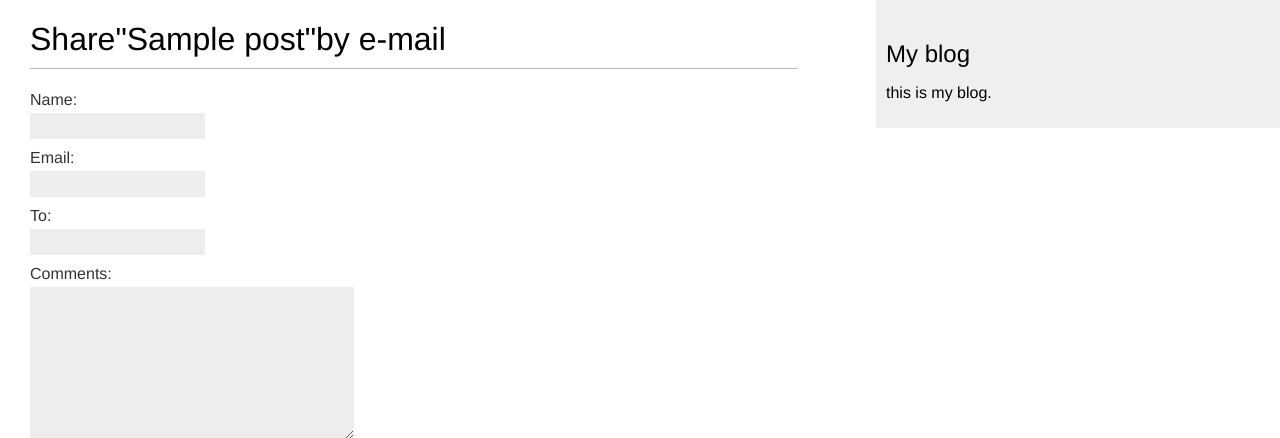
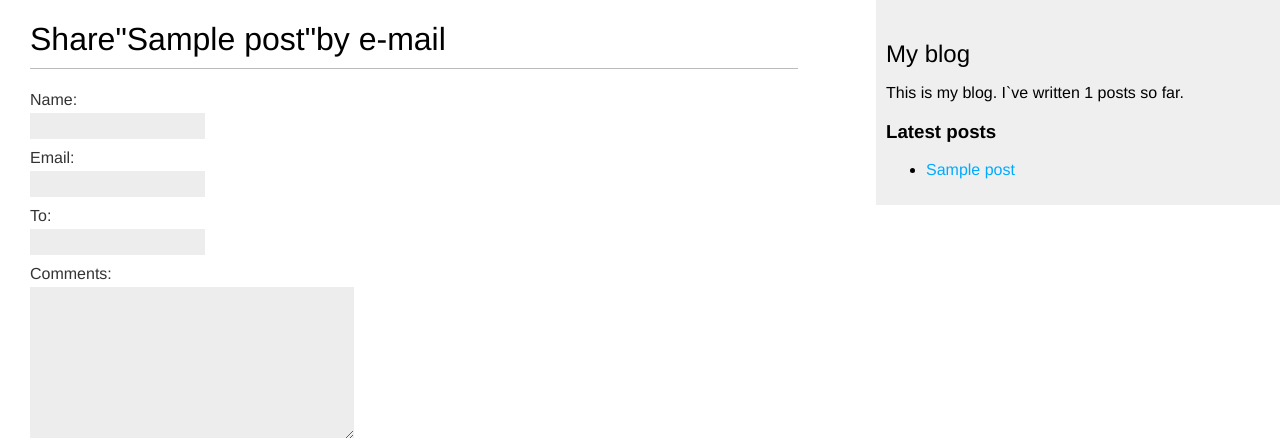
Before and after one commit to Han-minho/djangoDummyProject, a Django app: page /blog/1/share/ in a window 1280 px wide. Shown: the top 438 px of the page. Run offline with Django 4.2, Linux system fonts and the light colour scheme; tables that the repository leaves empty hold one stand-in row (values such as "Sample post").

Commit message:
2023-07-20 카탈로그 확장하기_inclusion 탬플릿 태그 만들기

```diff
--- a/blog/forms.py
+++ b/blog/forms.py
@@ -1,4 +1,5 @@
 from django import forms
+from blog.models import Comment
 
 
 class EmailPostForm(forms.Form):
@@ -6,3 +7,9 @@ class EmailPostForm(forms.Form):
     email = forms.EmailField()
     to = forms.EmailField()
     comments = forms.CharField(required=False, widget=forms.Textarea)
+
+
+class CommentForm(forms.ModelForm):
+    class Meta:
+        model = Comment
+        fields = ['name','email','body']
--- a/blog/models.py
+++ b/blog/models.py
@@ -2,8 +2,10 @@ from django.contrib.auth.models import User
 from django.db import models
 from django.urls import reverse
 from django.utils import timezone
+from taggit.managers import TaggableManager
 
 
+# post에서 상속
 class PublishedManager(models.Manager):
     def get_queryset(self):
         return super().get_queryset().filter(status=Post.Status.PUBLISHED)
@@ -31,6 +33,7 @@ class Post(models.Model):
         choices=Status.choices,
         default=Status.DRAFT
     )
+    tags = TaggableManager()
 
     objects = models.Manager()
     published = PublishedManager()
@@ -50,3 +53,25 @@ class Post(models.Model):
                              self.publish.month,
                              self.publish.day,
                              self.slug])
+
+
+# 댓글 기능
+class Comment(models.Model):
+    post = models.ForeignKey(Post,
+                             on_delete=models.CASCADE,
+                             related_name='comments')
+    name = models.CharField(max_length=80)
+    email = models.EmailField()
+    body = models.TextField()
+    created = models.DateTimeField(auto_now_add=True)
+    updated = models.DateTimeField(auto_now=True)
+    active = models.BooleanField(default=True)
+
+    class Meta:
+        ordering = ['created']
+        indexes = [
+            models.Index(fields=['created']),
+        ]
+
+    def __str__(self):
+        return f'Comment by {self.name} on {self.post}'
--- a/blog/templates/blog/base.html
+++ b/blog/templates/blog/base.html
@@ -1,3 +1,4 @@
+{% load blog_tags %}
 {% load static %}
 
 <!doctype html>
@@ -17,7 +18,12 @@
 </div>
 <div id="sidebar">
     <h2>My blog</h2>
-    <p>this is my blog.</p>
+    <p>
+        This is my blog.
+        I`ve written {% total_posts %} posts so far.
+    </p>
+    <h3>Latest posts</h3>
+    {% show_latest_posts 3 %}
 </div>
 </body>
 </html>
--- /dev/null
+++ b/blog/templates/blog/post/includes/comment_form.html
@@ -0,0 +1,6 @@
+<h2>Add a New comment</h2>
+<form action="{% url 'blog:post_comment' post.id %}" method="POST">
+    {{ form.as_p }}
+    {% csrf_token %}
+    <p><input type="submit" value="Add comment"></p>
+</form>
--- /dev/null
+++ b/blog/templates/blog/post/latest_posts.html
@@ -0,0 +1,9 @@
+<ul>
+    {% for post in latest_posts %}
+        <li>
+            <a href="{{ post.get_absolute_url }}">
+                {{ post.title }}
+            </a>
+        </li>
+    {% endfor %}
+</ul>
--- /dev/null
+++ b/blog/templatetags/blog_tags.py
@@ -0,0 +1,17 @@
+from django import template
+from blog.models import Post
+from django.db.models import Count
+
+
+register = template.Library()
+
+
+@register.simple_tag
+def total_posts():
+    return Post.published.count()
+
+
+@register.inclusion_tag('blog/post/latest_posts.html')
+def show_latest_posts(count=5):
+    latest_posts = Post.published.order_by('-publish')[:count]
+    return {'latest_posts':latest_posts}
--- a/blog/urls.py
+++ b/blog/urls.py
@@ -12,4 +12,6 @@ urlpatterns = [
     re_path(r'^(?P<year>[0-9]{4})/(?P<month>[0-9]{1,2})/(?P<day>[0-9]{1,2})/(?P<post>[-\w]+)/$',
             views.post_detail,name='post_detail'),
     path('<int:post_id>/share/', views.post_share, name='post_share'),
+    path('<int:post_id>/comment/',views.post_comment,name='post_comment'),
+    path('tag/<tag_slug>/',views.post_list,name='post_list_by_tag'),
 ]
--- a/blog/views.py
+++ b/blog/views.py
@@ -4,9 +4,11 @@ from django.core.mail import send_mail
 from django.core.paginator import Paginator, PageNotAnInteger, EmptyPage
 from django.shortcuts import render, get_object_or_404
 from django.views.generic import ListView
-
-from blog.forms import EmailPostForm
+from taggit.models import Tag
+from blog.forms import EmailPostForm, CommentForm
 from blog.models import Post
+from django.views.decorators.http import require_POST
+from django.db.models import Count
 
 
 class PostListView(ListView):
@@ -17,11 +19,15 @@ class PostListView(ListView):
 
 
 # Create your views here.
-def post_list(request):
-    stage = os.getenv('STAGE', 'dev')
+def post_list(request, tag_slug=None):
     per_page = request.GET.get('per_page', 3)
     page_number = request.GET.get('page', 1)
     post_list = Post.published.all()
+    tag = None
+    if tag_slug:
+        tag = get_object_or_404(Tag, slug=tag_slug)
+        post_list = post_list.filter(tags__in=[tag])
+    # Pagination with 3 posts per page
     paginator = Paginator(post_list, per_page, orphans=1)
     try:
         posts = paginator.page(page_number)
@@ -29,7 +35,8 @@ def post_list(request):
         posts = paginator.page(1)
     except EmptyPage:
         posts = paginator.page(paginator.num_pages)
-    return render(request, 'blog/post/list.html', {'posts': posts, 'stage': stage})
+    return render(request, 'blog/post/list.html',
+                  {'posts': posts, 'tag': tag})
 
 
 def post_detail(request, year, month, day, post):
@@ -38,7 +45,23 @@ def post_detail(request, year, month, day, post):
                              publish__year=year,
                              publish__month=month,
                              publish__day=day)
-    return render(request, 'blog/post/detail.html', {'post': post})
+
+    # List of active comments for this post
+    comments = post.comments.filter(active=True)
+    # Form for users to comment
+    form = CommentForm()
+    # List of similar posts
+    post_tags_ids = post.tags.values_list('id', flat=True)
+    similar_posts = Post.published.filter(tags__in=post_tags_ids) \
+        .exclude(id=post.id)
+    similar_posts = similar_posts.annotate(same_tags=Count('tags')) \
+                        .order_by('-same_tags', '-publish')[:4]
+    return render(request,
+                  'blog/post/detail.html',
+                  {'post': post,
+                   'comments': comments,
+                   'form': form,
+                   'similar_posts': similar_posts})
 
 
 def post_share(request, post_id):
@@ -59,3 +82,22 @@ def post_share(request, post_id):
     return render(request, 'blog/post/share.html', {'post': post,
                                                     'form': form,
                                                     'sent': sent})
+
+
+@require_POST
+def post_comment(request, post_id):
+    post = get_object_or_404(Post, id=post_id, status=Post.Status.PUBLISHED)
+    comment = None
+    # A comment was posted
+    form = CommentForm(data=request.POST)
+    if form.is_valid():
+        # Create a Comment object without saving it to the database
+        comment = form.save(commit=False)
+        # Assign the post to the comment
+        comment.post = post
+        # Save the comment to the database
+        comment.save()
+    return render(request, 'blog/post/comment.html',
+                  {'post': post,
+                   'form': form,
+                   'comment': comment})
--- a/mysite/settings.py
+++ b/mysite/settings.py
@@ -9,7 +9,7 @@ https://docs.djangoproject.com/en/4.2/topics/settings/
 For the full list of settings and their values, see
 https://docs.djangoproject.com/en/4.2/ref/settings/
 """
-
+import os
 from pathlib import Path
 
 # Build paths inside the project like this: BASE_DIR / 'subdir'.
@@ -40,6 +40,7 @@ INSTALLED_APPS = [
     'django.contrib.messages',
     'django.contrib.staticfiles',
     'blog.apps.BlogConfig',
+    'taggit',
 ]
 
 MIDDLEWARE = [
```
Also changed, not shown: blog/admin.py (+10 -1 lines), blog/templates/blog/post/comment.html (added, +10 -0 lines), blog/templates/blog/post/detail.html (+25 -0 lines), blog/templates/blog/post/list.html (+14 -1 lines), blog/migrations/0002_alter_post_slug.py (added), blog/migrations/0003_post_tags_comment.py (added), blog/templatetags/__init__.py (added).
